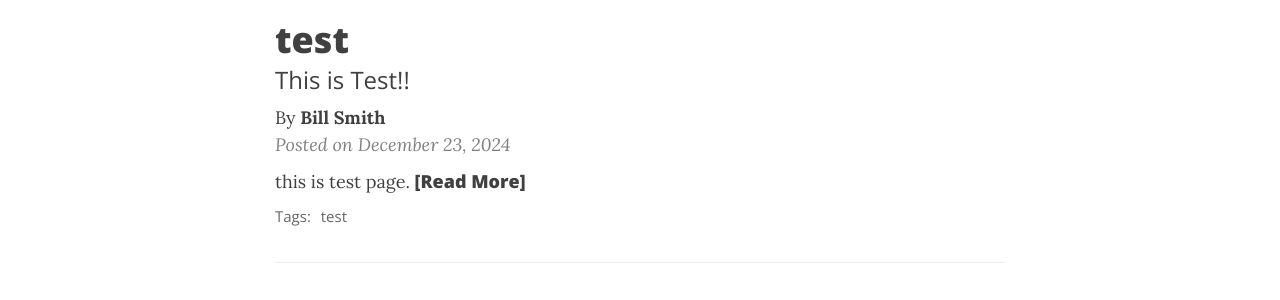
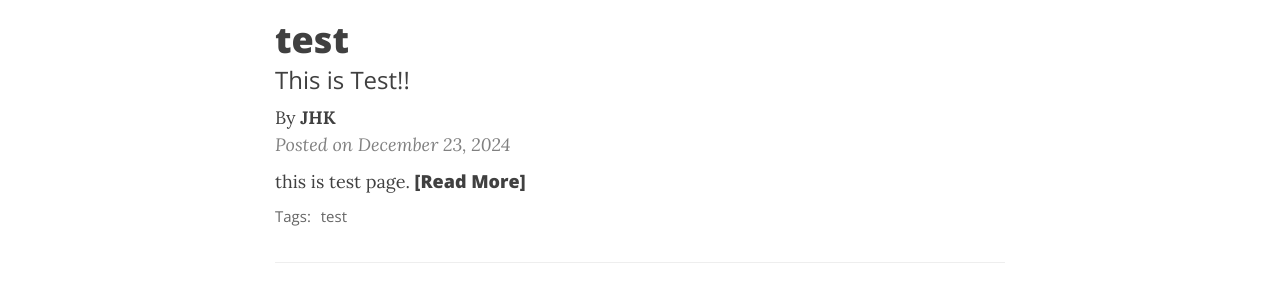
Before and after one commit to supersize/myblog, a Jekyll site: the page built from index.html, in a window 1280 px wide and 900 px high. Shown: the part 319-619 px from the top of the window. Built offline with Jekyll 4.4.1, drawn with Linux system fonts in a browser that asks for light colours; the list of posts is cut into pages by our own code; comment, search, counter and statistics services are not loaded.

Commit message:
test 포스트 작성

```diff
--- a/_posts/2024-12-23-test.md
+++ b/_posts/2024-12-23-test.md
@@ -5,7 +5,7 @@ subtitle: This is Test!!
 tags: [test]
 comments: true
 mathjax: true
-author: Bill Smith
+author: JHK
 ---
 
 {: .box-success}
```
